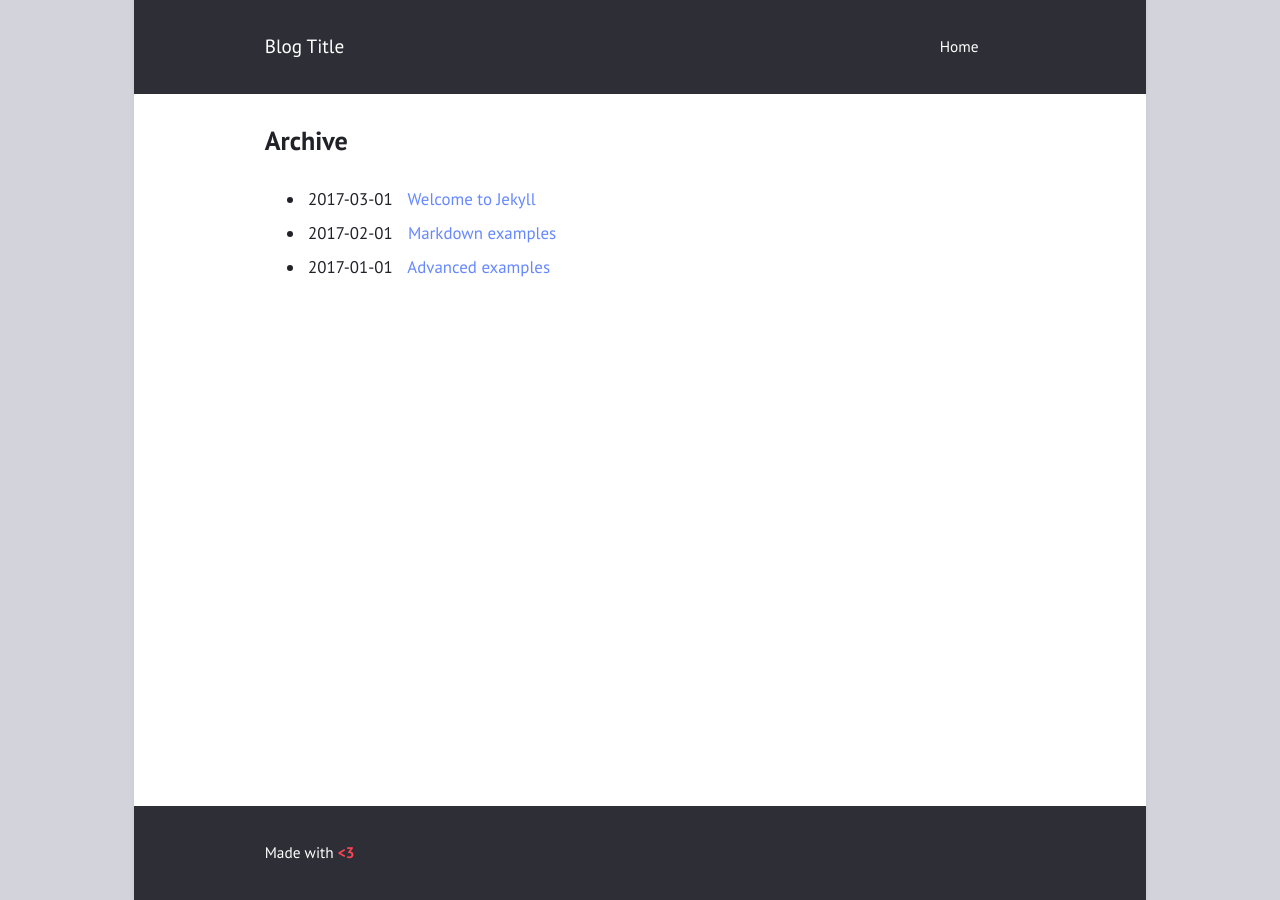
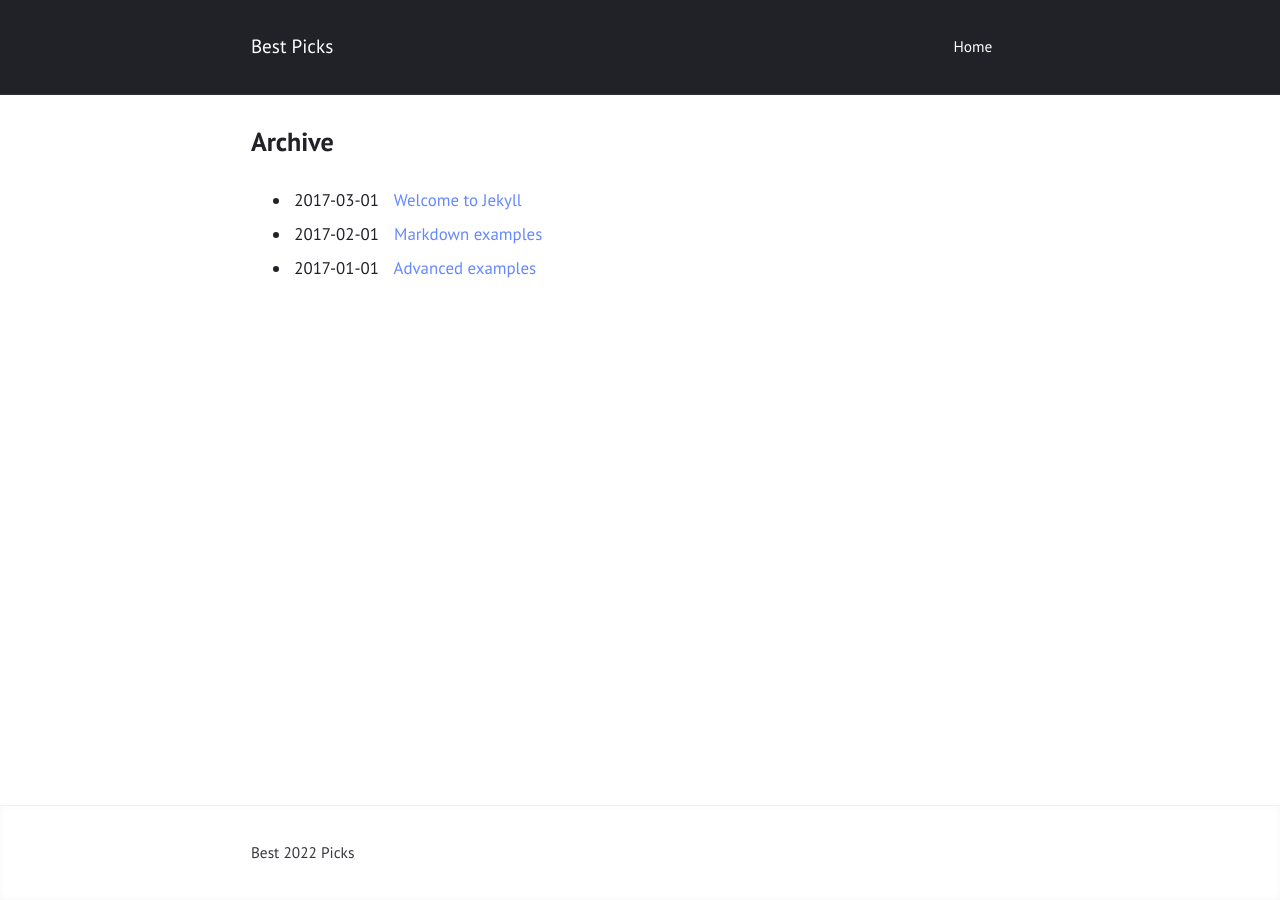
Before and after one commit to pijauk/bestpicks.github.io, a Jekyll site: the page built from archive.html, in a window 1280 px wide. Built offline with Jekyll 4.4.1, drawn with Linux system fonts in a browser that asks for light colours.

Commit message:
Update _config.yml

```diff
--- a/_config.yml
+++ b/_config.yml
@@ -1,6 +1,6 @@
-title: "Blog Title"
-author: "Blog Author"
-description: "Made with <b style=\"color: #f45;\">&lt;3</b>"
+title: "Best Picks"
+author: "BestPicks"
+description: "Best 2022 Picks"
 permalink: /:title/
 lang: "en"
 excerpt_separator: "\n\n\n"
@@ -9,9 +9,9 @@ date_format: "%B %d, %Y"
 # Layout
 
 show_excerpts: true        # show article excerpts on the home page
-show_frame: true           # adds a gray frame to the site
+show_frame: false           # adds a gray frame to the site
 show_sidebar: false        # show a sidebar instead of the usual header
-minimal: false             # use a dark header
+minimal: true             # use a dark header
 
 # Menu
 
```
